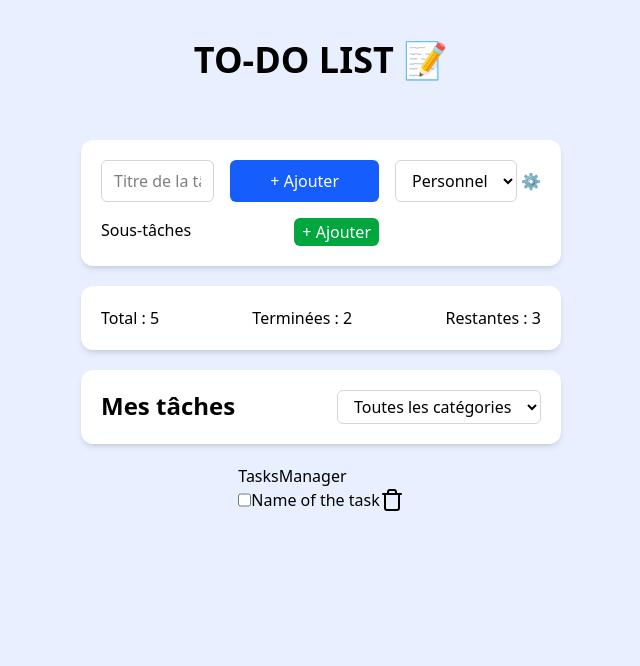
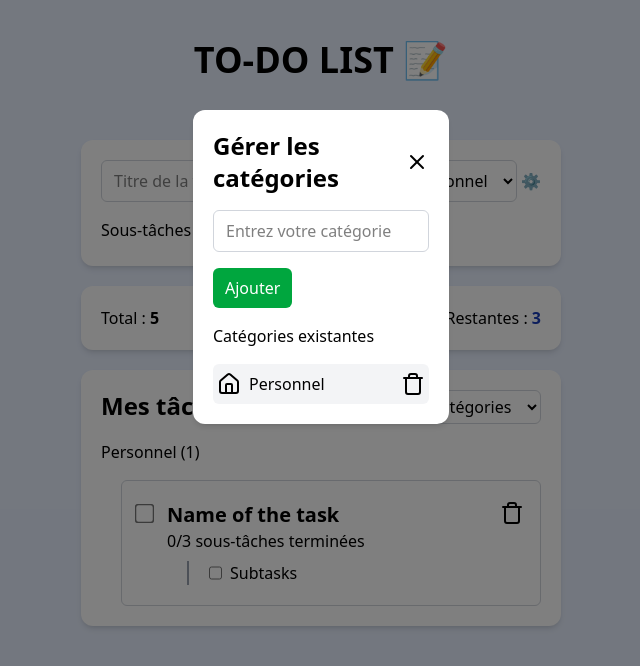
Before and after one commit to Antoinekoe/what-to-do, a React (Vite) app: page / in a window 1280 px wide. Both pictures are taken after a click on the button "⚙️". Shown: the top 666 px of the page, without its empty margins (319-959 px from the left). Built offline with nearby package versions, Linux system fonts and the light colour scheme.

Commit message:
UI done in desktop

```diff
--- a/src/App.jsx
+++ b/src/App.jsx
@@ -1,7 +1,7 @@
 import AddTasks from "./components/AddTasks";
 import MyTasks from "./components/MyTasks";
 import TasksCount from "./components/TasksCount";
-import TasksManager from "./components/TasksManager";
+import TasksCategoryManager from "./components/TasksCategoryManager";
 
 function App() {
   return (
@@ -9,8 +9,10 @@ function App() {
       <h1 className="font-bold text-4xl py-10">TO-DO LIST 📝</h1>
       <AddTasks />
       <TasksCount />
-      <MyTasks />
-      <TasksManager />
+      <div className="flex flex-col gap-4 justify-between bg-white rounded-xl w-full py-5 px-5 shadow-md">
+        <MyTasks />
+        <TasksCategoryManager />
+      </div>
     </div>
   );
 }
--- /dev/null
+++ b/src/components/AddSubTasks.jsx
@@ -0,0 +1,5 @@
+const AddSubTasks = () => {
+  return <div>AddSubTasks</div>;
+};
+
+export default AddSubTasks;
--- a/src/components/AddTasks.jsx
+++ b/src/components/AddTasks.jsx
@@ -1,5 +1,40 @@
+import { X } from "lucide-react";
+import { useState } from "react";
+import PopinTasks from "./PopinTasks";
+
 const AddTasks = () => {
+  const [isToggle, setIsToggle] = useState(false);
+
+  const buttonToggle = () => {
+    setIsToggle(!isToggle);
+  };
+
   return (
+    <>
+      {isToggle && (
+        <>
+          <div className="fixed inset-0 bg-black/50 z-10"></div>
+
+          <div className="fixed flex flex-col gap-4 w-1/5 top-1/3 left-1/2 transform -translate-x-1/2 -translate-y-1/2 bg-white rounded-xl py-5 px-5 shadow-md z-20">
+            <div className="flex justify-between">
+              <span className="font-bold text-2xl">Gérer les catégories</span>
+              <button onClick={() => buttonToggle()}>
+                <X className="cursor-pointer" />
+              </button>
+            </div>
+            <input
+              type="text"
+              placeholder="Entrez votre catégorie"
+              className="border-1 border-gray-300 px-3 py-2 rounded-md w-full focus:outline-none"
+            />
+            <button className="self-start cursor-pointer bg-green-600 text-white rounded-md px-3 py-2">
+              Ajouter
+            </button>
+            <span>Catégories existantes</span>
+            <PopinTasks />
+          </div>
+        </>
+      )}
       <div className="flex gap-4 bg-white rounded-xl w-full py-5 px-5 shadow-md">
         <div className="flex flex-col gap-4 w-full">
           <div className="flex gap-4 justify-between">
@@ -25,10 +60,13 @@ const AddTasks = () => {
             <select className="border-1 border-gray-300 rounded-md px-3 py-2">
               <option value="Personnel">Personnel</option>
             </select>
-          <button className="cursor-pointer">⚙️</button>
+            <button className="cursor-pointer" onClick={() => buttonToggle()}>
+              ⚙️
+            </button>
           </div>
         </div>
       </div>
+    </>
   );
 };
 
--- a/src/components/MyTasks.jsx
+++ b/src/components/MyTasks.jsx
@@ -1,6 +1,6 @@
 const MyTasks = () => {
   return (
-    <div className="flex flex-col gap-4 justify-between bg-white rounded-xl w-full py-5 px-5 shadow-md">
+    <div className="flex flex-col gap-4 justify-between w-full">
       <div className="flex justify-between">
         <h2 className="font-semibold text-2xl">Mes tâches</h2>
         <select className="border-1 border-gray-300 rounded-md px-3 py-1">
--- /dev/null
+++ b/src/components/PopinTasks.jsx
@@ -0,0 +1,17 @@
+import { Home, Trash } from "lucide-react";
+
+const PopinTasks = () => {
+  return (
+    <div className="flex justify-between bg-gray-100 px-1 py-2 rounded-md">
+      <div className="flex gap-2">
+        <Home />
+        Personnel
+      </div>
+      <div>
+        <Trash className="cursor-pointer" />
+      </div>
+    </div>
+  );
+};
+
+export default PopinTasks;
--- a/src/components/Subtasks.jsx
+++ b/src/components/Subtasks.jsx
@@ -0,0 +1,15 @@
+const Subtasks = () => {
+  return (
+    <div className="flex flex-col gap-2">
+      <span className="font-light">0/3 sous-tâches terminées</span>
+      <ul className="border-l-gray-400 border-l-2 ml-5 px-5">
+        <li className="flex gap-2">
+          <input type="checkbox" />
+          Subtasks
+        </li>
+      </ul>
+    </div>
+  );
+};
+
+export default Subtasks;
--- a/src/components/Tasks.jsx
+++ b/src/components/Tasks.jsx
@@ -1,10 +1,16 @@
 import { Trash } from "lucide-react";
+import Subtasks from "./Subtasks";
 
 const Tasks = () => {
   return (
-    <div className="flex">
-      <input type="checkbox" />
-      <span>Name of the task</span>
+    <div className="flex gap-4 justify-between border-1 border-gray-300 px-4 py-5 ml-5 rounded-md">
+      <div className="flex gap-4 justify-start items-start">
+        <input type="checkbox" className="mt-1.5 accent-blue-600 scale-150" />
+        <div className="flex flex-col">
+          <span className="font-semibold text-xl">Name of the task</span>
+          <Subtasks />
+        </div>
+      </div>
       <Trash />
     </div>
   );
--- a/src/components/TasksManager.jsx
+++ b/src/components/TasksCategoryManager.jsx
@@ -8,10 +8,10 @@ const TasksManager = () => {
     Santé: 0,
   });
   return (
-    <div>
-      TasksManager
+    <>
+      <span> Personnel (1) </span>
       <Tasks />
-    </div>
+    </>
   );
 };
 
--- a/src/components/TasksCount.jsx
+++ b/src/components/TasksCount.jsx
@@ -1,9 +1,15 @@
 const TasksCount = () => {
   return (
     <div className="flex gap-4 justify-between bg-white rounded-xl w-full py-5 px-5 shadow-md">
-      <span>Total : 5</span>
-      <span>Terminées : 2</span>
-      <span>Restantes : 3</span>
+      <span>
+        Total : <span className="font-semibold">5</span>
+      </span>
+      <span>
+        Terminées : <span className="font-semibold text-green-600">2</span>
+      </span>
+      <span>
+        Restantes : <span className="font-semibold text-blue-800">3</span>
+      </span>
     </div>
   );
 };
```
Lines whose indentation alone changed are shown as unchanged.
